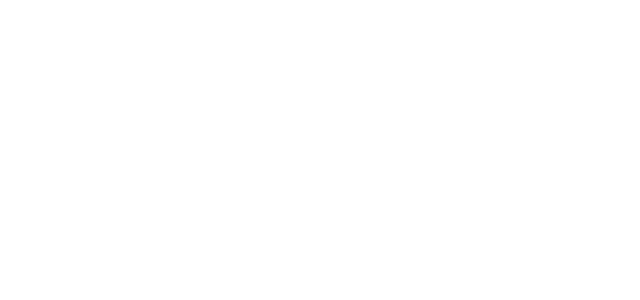
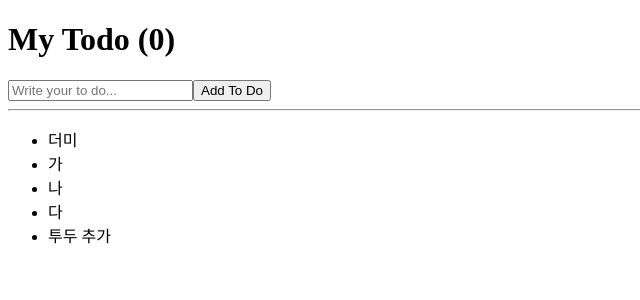
Before and after one commit to hiSon555/04_react, a React (Vite) app: page / in a window 1280 px wide. Shown: the top 300 px of the page, without its empty margins (0-640 px from the left). Built offline with nearby package versions, Linux system fonts and the light colour scheme.

Commit message:
초기 렌더링 시 출력 화면 작성

```diff
--- a/src/App.jsx
+++ b/src/App.jsx
@@ -1,5 +1,36 @@
+import {useState} from "react";
+
 function App() {
+    // 컴포넌트를 만들 때 처음 해야 되는 건, 내가 원하는 모양을 구성하고
+    // 그 원하는 걸 만들어낼 때 필요한 state에 대해서 생각해봄
 
+    // 1. 투두 리스트의 갯수를 관리할 state => number   => 2번을 보니까 array고, length를 구하면 갯수가 나오겠네? => 필요없겠다
+    // 2. 투두 리스트 목록을 관리할 state  => 어떠한 모잉야 되어야 하냐   => 목록이니까 array겠다    => 그 안엔 string이 들어가겠다
+    const [todoList, setTodoList] = useState([]);        // To Do 리스트를 저장할 state 선언 -> 초기값은 요소를 갖지 않은 []
+
+    // 더 이상 코드를 쓸 건 없고. 초기 렌더링을 위한 모양을 잡아보자
+
+    return (
+        <>
+            <h1>My Todo ({todoList.length})</h1>
+            <form>
+                {/*
+                    form 태그는 사용자가 입력하는 input을 묶어서
+                    한 번에 전송하기 위해 존재하는 태그
+                */}
+                <input type={"text"} placeholder={"Write your to do..."}/>
+                <button type="sumbit">Add To Do</button>
+            </form>
+            <hr />
+            <ul>
+                <li>더미</li>
+                <li>가</li>
+                <li>나</li>
+                <li>다</li>
+                <li>투두 추가 </li>
+            </ul>
+        </>
+    )
 }
 
 export default App;
```
